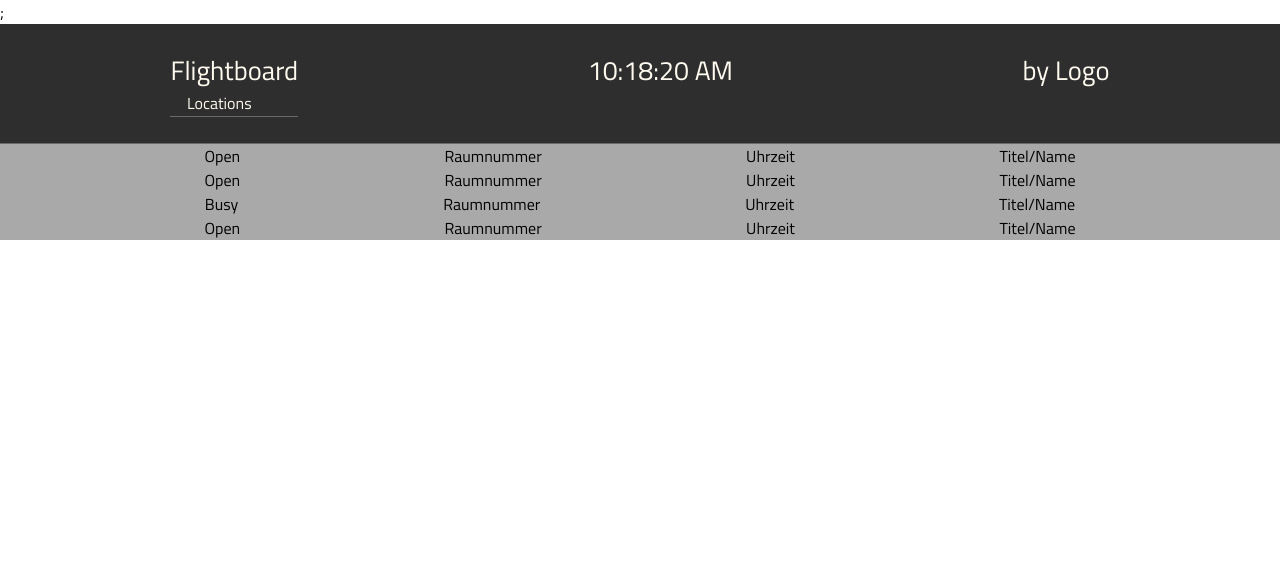
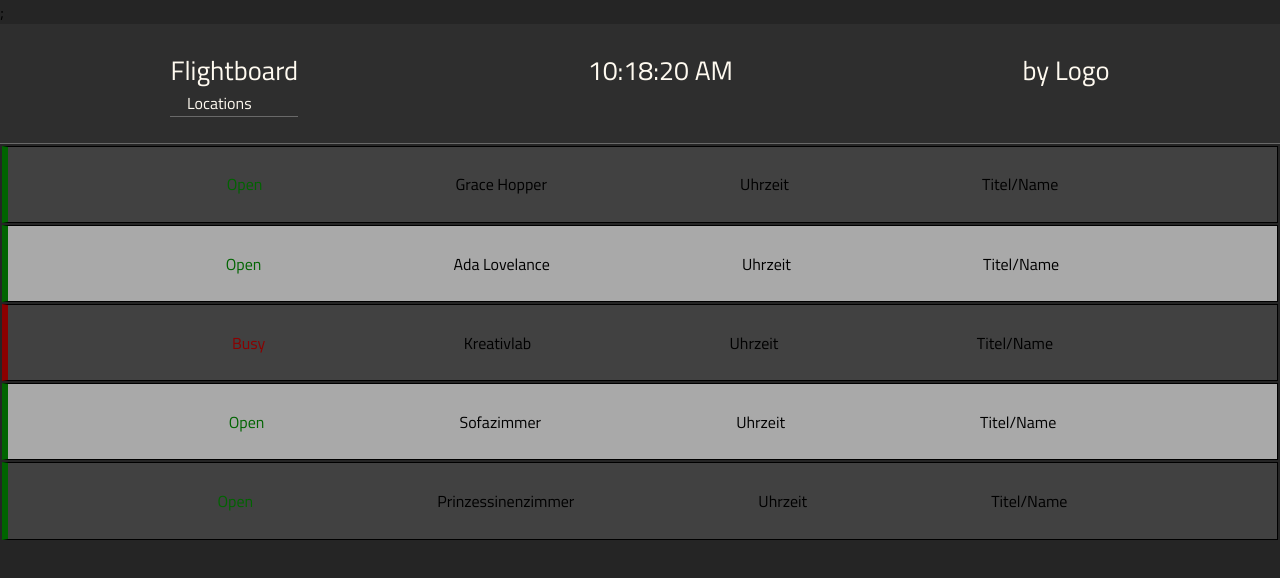
Before and after one commit to ZoraWurm/test-flightboard-fe, a React (Create React App) app: page / in a window 1280 px wide. Shown: the top 578 px of the page. Built offline with nearby package versions, Linux system fonts and the light colour scheme.

Commit message:
styling mainpage (#4)
* styling

* mainpagestyle

```diff
--- a/src/App.css
+++ b/src/App.css
@@ -1,4 +1,12 @@
 .App {
   text-align: center;
   background-color: rgb(37, 37, 37);
+  width: 100%;
+  height: 100%;
+  display: flex;
+  flex-direction: column;
 }
+
+.roomColor .room:nth-child(2n + 1) {
+  background-color: rgb(65, 65, 65);
+}
--- a/src/App.tsx
+++ b/src/App.tsx
@@ -2,21 +2,31 @@ import React from 'react';
 import './App.css';
 import { Room } from './room/room.component';
 import { Header } from './header/header.component';
+import { RoomEntry } from './room/room.model';
 
 export function App() {
-  const roomList: any[] = [
-    { id: 1, isFree: true },
-    { id: 2, isFree: true },
-    { id: 3, isFree: false },
-    { id: 4, isFree: true },
+  const roomList: RoomEntry[] = [
+    { id: 1, roomName: 'Grace Hopper', isFree: true, location: 'TH13' },
+    { id: 2, roomName: 'Ada Lovelance', isFree: true, location: 'TH13' },
+    { id: 3, roomName: 'Kreativlab', isFree: false, location: 'TH13' },
+    { id: 4, roomName: 'Sofazimmer', isFree: true, location: 'TH13' },
+    { id: 5, roomName: 'Prinzessinenzimmer', isFree: true, location: 'TH13' },
   ];
 
   return (
     <div className="App">
       <Header />
-      {roomList.map((room) => (
-        <Room key={room.id} isFree={room.isFree} />
-      ))}
+      <div className="roomColor">
+        {roomList.map((room) => (
+          <Room
+            key={room.id}
+            id={room.id}
+            roomName={room.roomName}
+            isFree={room.isFree}
+            location={room.location}
+          />
+        ))}
+      </div>
     </div>
   );
 }
--- a/src/Room/room.component.css
+++ b/src/Room/room.component.css
@@ -1,5 +1,25 @@
+.styleOpen {
+  color: darkgreen;
+}
+.styleBusy {
+  color: darkred;
+}
+
 .room {
   display: flex;
   justify-content: space-evenly;
   background-color: darkgray;
+  padding: 2%;
+  border: 1px solid;
+  border-color: black;
+  margin: 2px;
+  border-left: 6px solid;
 }
+
+.roomIsOpen {
+  border-left-color: darkgreen;
+}
+
+.roomIsBusy {
+  border-left-color: darkred;
+}
--- a/src/Room/room.component.tsx
+++ b/src/Room/room.component.tsx
@@ -1,15 +1,14 @@
 import React from 'react';
 import './room.component.css';
+import { RoomEntry } from './room.model';
 
-type RoomProps = {
-  isFree: boolean;
-};
-
-export function Room({ isFree }: RoomProps) {
+export function Room({ roomName, isFree }: RoomEntry) {
   return (
-    <div className="room">
-      <div>{isFree ? 'Open' : 'Busy'}</div>
-      <div>Raumnummer</div>
+    <div className={isFree === true ? 'room roomIsOpen' : 'room roomIsBusy'}>
+      <div className={isFree === true ? 'styleOpen' : 'styleBusy'}>
+        {isFree ? 'Open' : 'Busy'}
+      </div>
+      <div>{roomName}</div>
       <div>Uhrzeit</div>
       <div>Titel/Name</div>
     </div>
--- /dev/null
+++ b/src/Room/room.model.ts
@@ -0,0 +1,6 @@
+export interface RoomEntry {
+  id: number;
+  roomName: string;
+  isFree: boolean;
+  location: string;
+}
--- a/src/index.css
+++ b/src/index.css
@@ -2,6 +2,7 @@ html,
 body {
   height: 100%;
   width: 100%;
+  background-color: rgb(37, 37, 37);
 }
 
 body {
```
Also changed, not shown: 1 other file (tests, documents, lock files or other folders).
